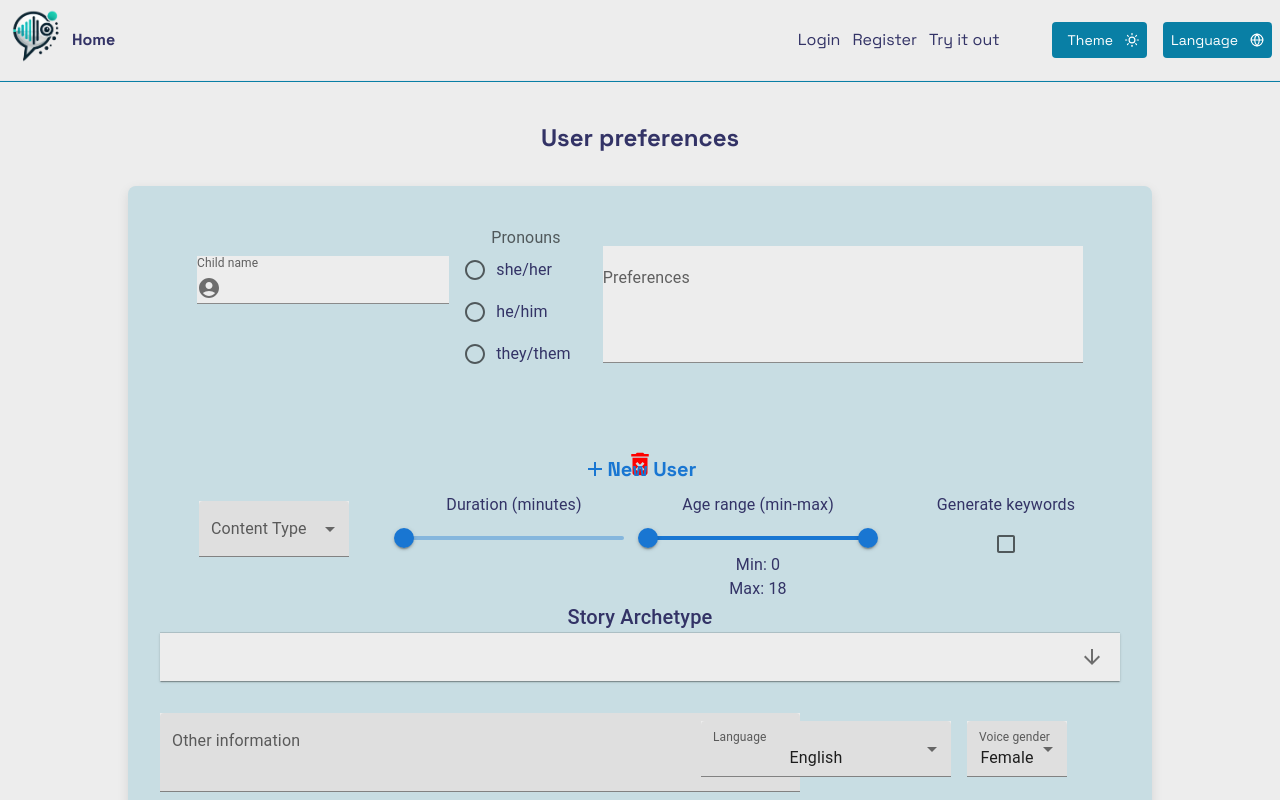
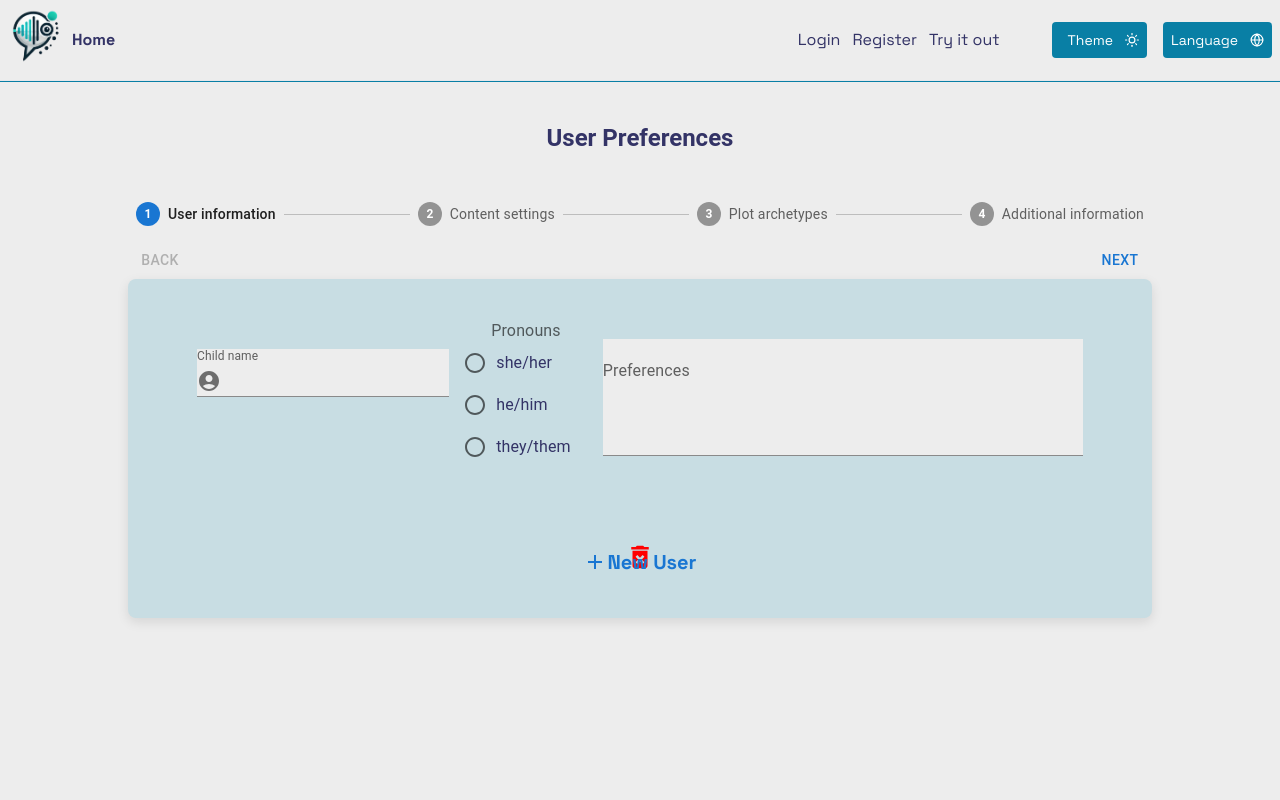
Before and after one commit to Irishumanoid/EdTech_App, a Next.js app: page /en/home in a window 1280 px wide. Shown: the top 800 px of the page. Built offline with nearby package versions, Linux system fonts and the light colour scheme.

Commit message:
added progress stepper, updated story gen ui and fixed login logic

```diff
--- /dev/null
+++ b/src/app/[locale]/components/ProgressStepper.tsx
@@ -0,0 +1,58 @@
+import Box from '@mui/material/Box';
+import Stepper from '@mui/material/Stepper';
+import Step from '@mui/material/Step';
+import StepLabel from '@mui/material/StepLabel';
+import Button from '@mui/material/Button';
+import { Dispatch, Fragment, SetStateAction } from 'react';
+
+export const steps = ['User information', 'Content settings', 'Plot archetypes', 'Additional information'];
+interface ProgressStepperProps {
+    activeStep: number,
+    setActiveStep: Dispatch<SetStateAction<number>>
+}
+
+export const ProgressStepper = ({ activeStep, setActiveStep }: ProgressStepperProps) => {
+    const handleNext = () => {
+    setActiveStep((prevActiveStep) => prevActiveStep + 1 === steps.length ? prevActiveStep : prevActiveStep + 1);
+    };
+
+    const handleBack = () => {
+    setActiveStep((prevActiveStep) => prevActiveStep - 1);
+    };
+
+    return (
+    <Box sx={{ width: '100%' }}>
+        <Stepper activeStep={activeStep}>
+        {steps.map((label) => {
+            const stepProps: { completed?: boolean } = {};
+            const labelProps: {
+            optional?: React.ReactNode;
+            } = {};
+            return (
+            <Step key={label} {...stepProps}>
+                <StepLabel {...labelProps}>{label}</StepLabel>
+            </Step>
+            );
+        })}
+        </Stepper>
+        <Fragment>
+            <Box sx={{ display: 'flex', flexDirection: 'row', pt: 2 }}>
+            <Button
+                color="inherit"
+                disabled={activeStep === 0}
+                onClick={handleBack}
+                sx={{ mr: 1 }}
+            >
+                Back
+            </Button>
+            <Box sx={{ flex: '1 1 auto' }} />
+            {activeStep !== steps.length - 1 &&
+                <Button onClick={handleNext}>
+                     Next
+                </Button>
+            }
+            </Box>
+        </Fragment>
+    </Box>
+    );
+}
--- a/src/app/[locale]/home/page.tsx
+++ b/src/app/[locale]/home/page.tsx
@@ -8,29 +8,31 @@ import Button from '../components/Button';
 import { ChildInfo } from '../components/ChildInfo';
 import { CheckboxGrid } from '../components/CheckboxGrid';
 import { useEffect, useState } from 'react';
-import { Accordion, AccordionDetails, AccordionSummary, Checkbox, FormControl, IconButton, InputLabel, MenuItem, Select, Slider, Stack, TextField, Typography } from '@mui/material';
+import { Checkbox, FormControl, IconButton, InputLabel, MenuItem, Select, Slider, Stack, TextField, Typography } from '@mui/material';
 import AddIcon from '@mui/icons-material/Add';
-import ArrowDownwardIcon from '@mui/icons-material/ArrowDownward';
 import DownloadIcon from '@mui/icons-material/Download';
 import CircularProgress from '@mui/material/CircularProgress';
 import Grid from '@mui/material/Grid2';
 import AudioPlayer from 'react-h5-audio-player';
 import 'react-h5-audio-player/lib/styles.css';
 import { downloadStory, getBlobUrl } from '@/lib/utils';
+import { ProgressStepper, steps } from '../components/ProgressStepper';
 
-
+const minChoices = [1, 2, 5, 10];
 //on submit, add everything to gptprompt object
 export default function Home() {
     const dispatch = useAppDispatch();
     const user = useAppSelector((state) => state.user);
     const [inputList, setInputList] = useState([<ChildInfo index={0} key={0} onDelete={() => userDelete(0)}/>]);
-    const [minutes, setMinutes] = useState(1);
+    const [minsStates, setMinsStates] = useState(new Map(Array.from(minChoices).map(choice => [choice, false])));
     const [ageRange, setAgeRange] = useState([0, 18]);
     const [isAudio, setIsAudio] = useState(false);
     const [audioBuffer, setAudioBuffer] = useState<AudioBuffer | null>(null);
     const [storyText, setStoryText] = useState(['']);
     const [gotStory, setGotStory] = useState(false);
     const [loading, setLoading] = useState(false);
+    const [activeStep, setActiveStep] = useState(0);
+    const [entriesVisible, setEntriesVisible] = useState(true);
 
     // reset to default state when page reloaded
     useEffect(() => {
@@ -42,7 +44,13 @@ export default function Home() {
         dispatch(setOtherInfo(''));
         dispatch(setLanguage('English'));
         dispatch(setVoiceGender('Female'));
-    }, []);
+    }, [dispatch]);
+
+    useEffect(() => {
+        if (activeStep !== steps.length) {
+            setEntriesVisible(true);
+        }
+    }, [activeStep]);
 
     const genButtonClick = () => {
         const newIndex = inputList.length;
@@ -61,12 +69,12 @@ export default function Home() {
         });
     };
 
-    const handleMinsSliderChange = (event: Event, newValue: number | number[]) => {
-        if (typeof newValue === 'number') {
-            setMinutes(newValue);
-            dispatch(setNumMins(newValue));
+    const handleMinsChange = (input: number) => {
+        dispatch(setNumMins(input));
+        const keys = minsStates.keys();
+        const newMap = new Map(Array.from(minChoices).map(choice => [choice, choice === input]));
+        setMinsStates(newMap);
     }
-    };
 
     const handleAgeSliderChange = (event: Event, newValue: number | number[]) => {
         if (Array.isArray(newValue)) {
@@ -91,6 +99,7 @@ export default function Home() {
 
     //fetch everything from user object and generate story
     const handleUpdate = async (audioGen: boolean) => {
+        setEntriesVisible(false);
         setLoading(true);
         if (isAudio) {
             setIsAudio(false);
@@ -162,8 +171,10 @@ export default function Home() {
 
     return (
         <div className='px-32 py-10 text-center text-2xl font-bold'>
-            <label>User preferences</label>
-            <br/><br/>
+            <Typography variant="h5" gutterBottom fontWeight='bold' paddingBottom={5}>
+                User Preferences
+            </Typography>
+            <ProgressStepper activeStep={activeStep} setActiveStep={setActiveStep}/>
             <Box id="outer"
                 sx={{
                     display: 'flex',
@@ -175,7 +186,8 @@ export default function Home() {
                 }}>
                 <Box id="inner"
                       sx={{
-                        width: 1200,
+                        width: '100%',
+                        maxWidth: 1200,
                         height: 'auto',
                         flexDirection: 'column',
                         backgroundColor: 'var(--background-secondary)',
@@ -185,22 +197,37 @@ export default function Home() {
                         textAlign: 'center',
                         overflowY: 'visible',
                     }}>
+                    {activeStep === 0 &&
+                        <Box>
                             {inputList}
                             <IconButton color="primary" aria-label="add" onClick={() => genButtonClick()} sx={{ fontSize: 20 }}>
                                 <AddIcon />
                                 New User
                             </IconButton>
-                    <Box sx={{ flexGrow: 2 }}>
-                        <Grid container spacing={2}>
-                            <Grid size={3}>
-                                <FormControl variant="filled" sx={{ m: 1, minWidth: 150, backgroundColor: 'var(--background)' }}>
-                                    <InputLabel id="demo-simple-select-filled-label" >Content Type</InputLabel>
+                        </Box>
+                    }
+                    {activeStep === 1 &&
+                        <Stack
+                            spacing={4}
+                            sx={{
+                                width: '100%',
+                                maxWidth: '1200px',
+                                margin: '0 auto',
+                                alignItems: 'center',
+                            }}>
+                            <Stack direction="row" spacing={2} sx={{ alignItems: 'center' }}>
+                                <FormControl
+                                    variant="filled"
+                                    sx={{
+                                        minWidth: 240,
+                                        backgroundColor: 'var(--background)',
+                                    }}>
+                                    <InputLabel id="content-type-label">Content Type</InputLabel>
                                     <Select
-                                    labelId="demo-simple-select-filled-label"
-                                    id="demo-simple-select-filled"
-                                    defaultValue={""}
-                                    onChange={(e) => dispatch(setType(e.target.value as string))}
-                                    >
+                                        labelId="content-type-label"
+                                        id="content-type-select"
+                                        defaultValue=""
+                                        onChange={(e) => dispatch(setType(e.target.value))}>
                                         <MenuItem value="">
                                             <em>None</em>
                                         </MenuItem>
@@ -209,64 +236,69 @@ export default function Home() {
                                         <MenuItem value="interactive class">Interactive Class</MenuItem>
                                     </Select>
                                 </FormControl>
-                            </Grid>
-                            <Grid size={3}>
-                                <Box sx={{ width: 220, display: 'flex', flexDirection: 'column', alignItems: 'center' }}>
+                                <Stack direction="row" alignItems="center" spacing={1}>
+                                    <Typography>Generate keywords</Typography>
+                                    <Checkbox onChange={(e) => dispatch(setKeywords(e.target.checked))} />
+                                </Stack>
+                            </Stack>
+                            <Box sx={{ textAlign: 'center', width: '100%' }}>
                                 <Typography gutterBottom>Duration (minutes)</Typography>
-                                    <Slider
-                                    value={minutes}
-                                    onChange={handleMinsSliderChange}
-                                    valueLabelDisplay="auto"
-                                    min={1}
-                                    max={20}
+                                <Stack direction="row" spacing={1} justifyContent="center">
+                                    {minChoices.map((num) => (
+                                        <Button
+                                            key={num}
+                                            color="success"
+                                            disabled={loading}
+                                            onClick={() => handleMinsChange(num)}
+                                            style={{backgroundColor: minsStates.get(num) ? 'var(--button)' : 'var(--logo-shadow)'}}
+                                            >
+                                            {num}
+                                        </Button>
+                                    ))}
+                                    <TextField
+                                        type="number"
+                                        placeholder="Custom"
+                                        inputProps={{ min: 1, max: 15 }}
+                                        onChange={(e) => handleMinsChange(Number(e.target.value))}
+                                        sx={{ width: 110 }}
                                     />
+                                </Stack>
                             </Box>
-                            </Grid>
-                            <Grid size={3}>
-                                <Box sx={{ width: 220, display: 'flex', flexDirection: 'column', alignItems: 'center' }}>
-                                    <Typography gutterBottom>Age range (min-max)</Typography>
+                            <Box sx={{ textAlign: 'center', width: '100%' }}>
+                                <Typography gutterBottom>Age Range (min-max)</Typography>
                                 <Slider
                                     value={ageRange}
                                     onChange={handleAgeSliderChange}
                                     valueLabelDisplay="auto"
                                     min={1}
                                     max={18}
-                                    />
+                                    sx={{ maxWidth: 300, margin: '0 auto' }}/>
+                                <Stack direction="row" justifyContent="space-between" sx={{ maxWidth: 300, margin: '0 auto' }}>
                                     <Typography>Min: {ageRange[0]}</Typography>
                                     <Typography>Max: {ageRange[1]}</Typography>
+                                </Stack>
                             </Box>
-                            </Grid>
-                            <Grid size={3}>
-                                <Typography gutterBottom> Generate keywords </Typography>
-                                <Checkbox onChange={(e) => dispatch(setKeywords(e.target.checked))}/>
-                            </Grid>
-                        </Grid>
-                    </Box>
-                    <Typography variant='h6'>Story Archetype</Typography>
-                    <Accordion sx={{backgroundColor: 'var(--background)'}}>
-                        <AccordionSummary
-                        expandIcon={<ArrowDownwardIcon />}
-                        aria-controls="panel1-content"
-                        id="panel1-header"
-                        >
-                        </AccordionSummary>
-                        <AccordionDetails>
+                        </Stack>
+                    }
+                    {activeStep === 2 &&
+                        <Box>
+                            <Typography variant='h5'>Plot Archetypes</Typography>
+                            <Typography fontSize={15} paddingBottom={2}> Choose at most 5 themes for your generated content to follow </Typography>
                                 <CheckboxGrid
                                     numCols={4}
                                     entries={
                                     ['Hero\'s journey', 'Coming of Age', 'Rags to riches', 'Underdog', 'Quest', 'Sacrifice', 'Mystery',
                                     'Chosen one', 'Fish out of water', 'Parallel worlds', 'Dystopia', 'Survival', 'Discovery', 'Identity Crisis',
-                            'Family drama', 'Time travel', 'Apocalypse', 'Power and corruption', 'Tragedy', 'Reincarnation', 'Framing device',
-                            'Stranger in strange land', 'Escape from death', 'Forbidden knowledge', 'Society versus individual',
-                            'Body swap', 'Prophecy', 'Seeking home', 'Wandering hero', 'Time loop', 'Love at first sight', 'Human versus nature',
-                            'Heir to the throne', 'Corrupting influence', 'Cursed object', 'Mistaken identity', 'Immortality quest',
-                            'Sworn enemies', 'Man versus machine', 'Forbidden power', 'Madness and sanity', 'Race against time',
-                            'Forbidden journey', 'Crime and punishment', 'Parallel lives', 'Generation gaps', 'Navigating the afterlife',
-                            'Puppet master', 'Enchanted forest', 'Lost civilization'
+                                    'Time travel', 'Apocalypse', 'Power and corruption', 'Tragedy', 'Forbidden knowledge', 'Society versus individual',
+                                    'Body swap', 'Prophecy', 'Wandering hero', 'Time loop', 'Love at first sight', 'Human versus nature',
+                                    'Heir to the throne', 'Cursed object', 'Immortality quest', 'Forbidden power', 'Race against time',
+                                    'Forbidden journey', 'Crime and punishment', 'Parallel lives', 'Generation gaps', 'Lost civilization'
                                 ]}/>
-                        </AccordionDetails>
-                    </Accordion>
-                    <br/>
+                        </Box>
+                    }
+                    {activeStep === 3 &&
+                        <Box>
+                            {entriesVisible &&
                                 <Grid container spacing={2}>
                                 <Grid size={6}>
                                     <TextField sx={{ width:'640px', backgroundColor: 'var(--background)' }}
@@ -286,7 +318,7 @@ export default function Home() {
                                         labelId="demo-simple-select-filled-label"
                                         id="demo-simple-select-filled"
                                         defaultValue={"English"}
-                                onChange={(e) => dispatch(setLanguage(e.target.value as string))}
+                                        onChange={(e) =>  dispatch(setLanguage(e.target.value as string))}
                                         >
                                         <MenuItem value="Arabic">Arabic</MenuItem>
                                         <MenuItem value="English">English</MenuItem>
@@ -312,6 +344,7 @@ export default function Home() {
                                     </FormControl>
                                 </Grid>
                             </Grid>
+                            }
                         <br/>
                         <Box sx={{ display: 'flex', justifyContent: 'center', alignItems: 'center', gap: 2 }}>
                             <Button
@@ -338,11 +371,13 @@ export default function Home() {
                         <br/>
                         {storyText.length !== 0 && storyText.map((sentence, index) => {
                             return (
-                        <div key={index}>
+                            <Box key={index}>
                                 <Typography variant="body1" gutterBottom fontSize={22}> {sentence} </Typography>
-                        </div>
+                            </Box>
                             );
                         })}
+                        </Box>
+                    }
                 </Box>
             </Box>
         </div>
```
Also changed, not shown: src/app/[locale]/components/CheckboxGrid.tsx (+13 -2 lines), src/app/[locale]/dashboard/page.tsx (+29 -30 lines), src/app/[locale]/register/page.tsx (+5 -3 lines). Lines whose indentation alone changed are shown as unchanged.
